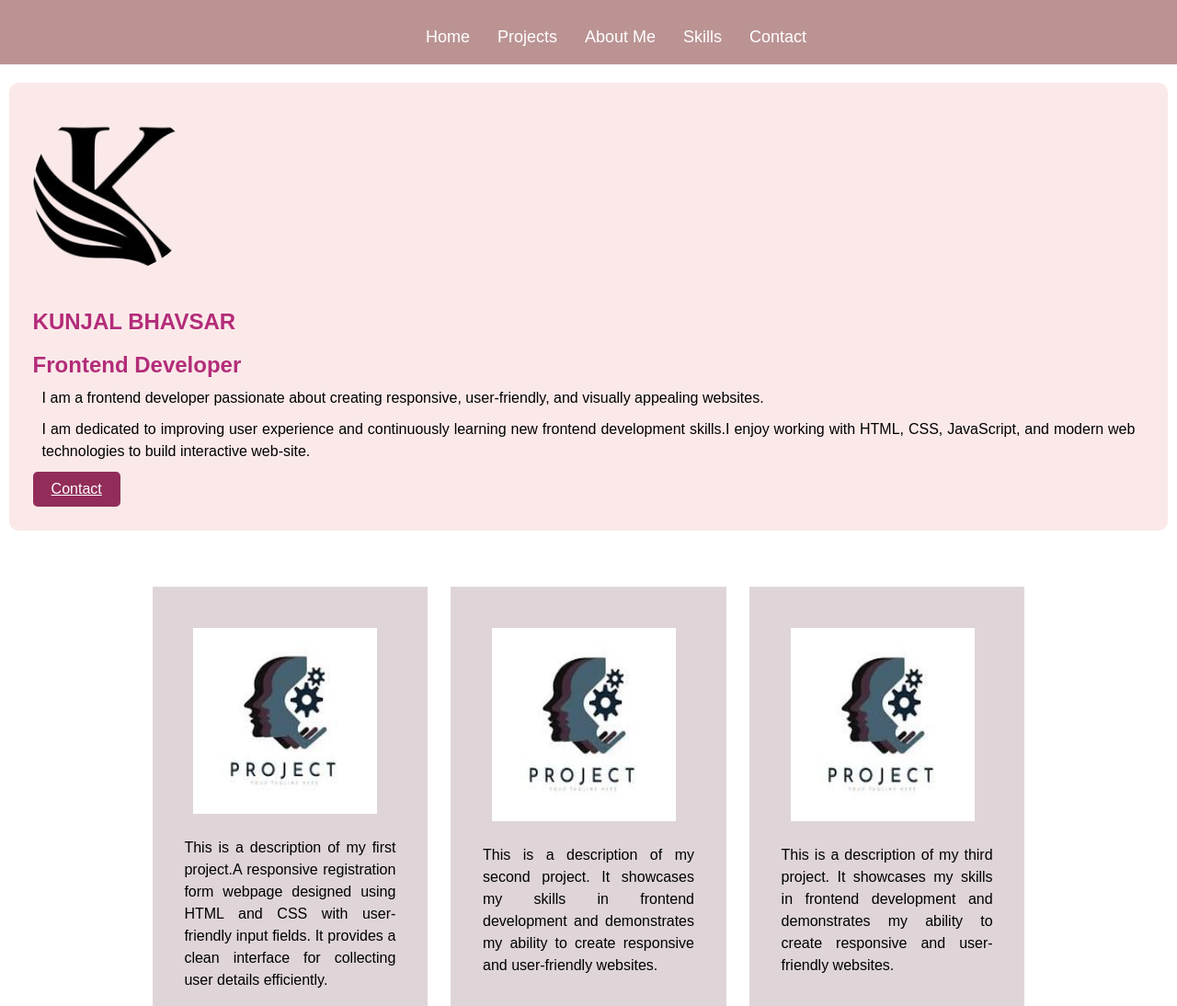
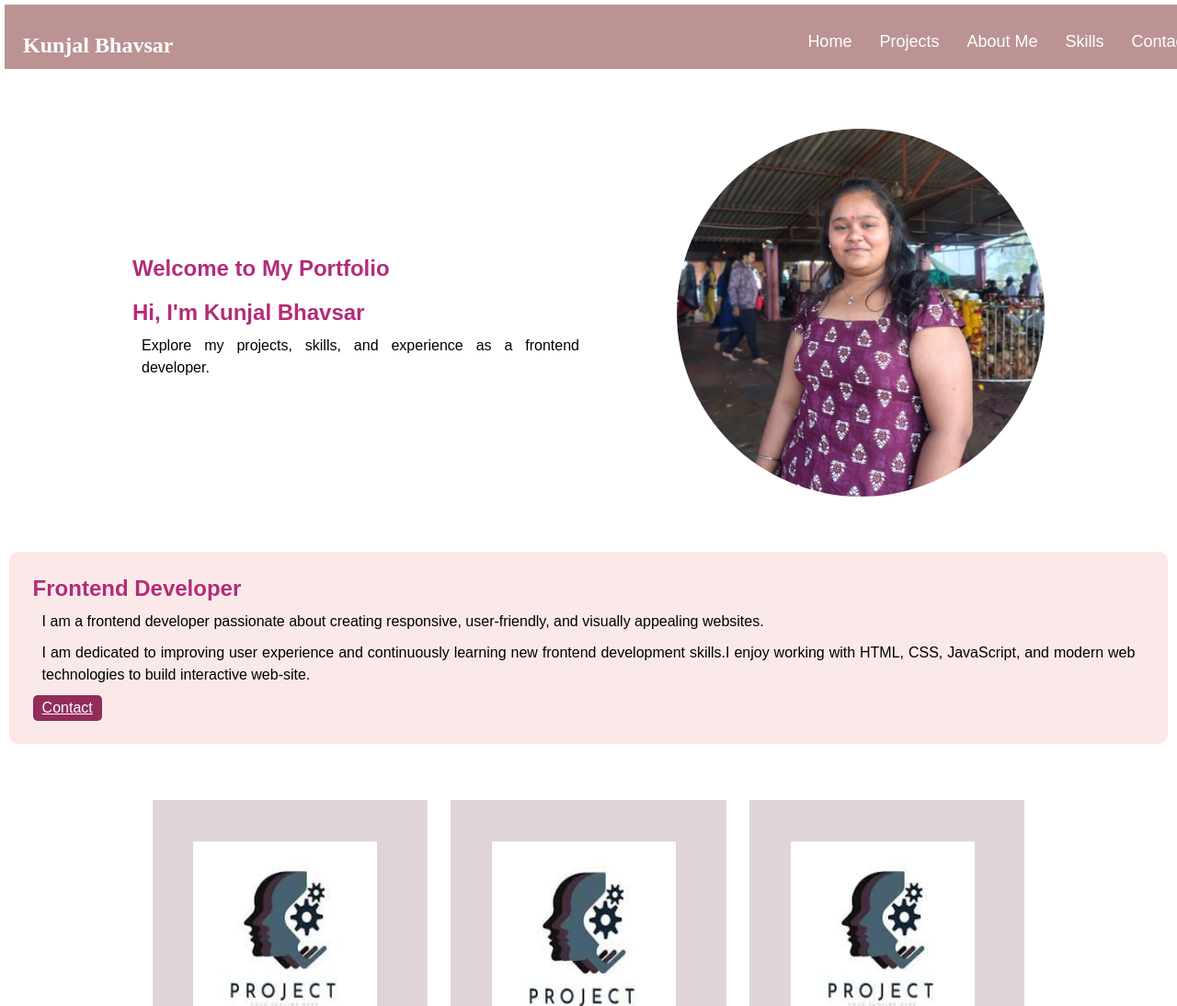
Before and after one commit to kunjalbhavsar24-blip/portfolio-website, a plain HTML site: page index.html in a window 1280 px wide. Shown: the top 1094 px of the page at 92% size. Drawn offline with Linux system fonts and the light colour scheme.

Commit message:
Add files via upload

```diff
--- a/index.html
+++ b/index.html
@@ -2,11 +2,15 @@
 
 <head>
     <title>Portfolio</title>
+    <meta name="viewport" content="width=device-width, initial-scale=1.0">
     <link rel="stylesheet" href="style.css">
 </head>
 
 <body>
     <nav>
+        <div class="name">
+            <p>Kunjal Bhavsar</p>
+        </div>
         <ul>
             <li><a href="#">Home</a></li>
             <li><a href="#projects">Projects</a></li>
@@ -15,10 +19,21 @@
             <li><a href="#contact">Contact</a></li>
         </ul>
     </nav>
+    <section>
+        <div class="intro">
+            <div class="text">
+                <h1>Welcome to My Portfolio</h1>
+                <h2>Hi, I'm Kunjal Bhavsar</h2>
+                <p>Explore my projects, skills, and experience as a frontend developer.</p>
+            </div>
+            <div>
+                <img class="imge" src="photo.jpeg" alt="Profile Picture">
+            </div>
 
+
+        </div>
+    </section>
     <section id="#" class="home">
-        <img src="logo.png" alt="Profile Picture">
-        <h1>KUNJAL BHAVSAR</h1>
         <h2>Frontend Developer</h2>
         <p>I am a frontend developer passionate about creating responsive, user-friendly, and visually appealing websites. </p>
         <p>I am dedicated to improving user experience and continuously learning new frontend development skills.I enjoy working with HTML, CSS, JavaScript, and modern web technologies to build interactive web-site.</p>
@@ -27,12 +42,12 @@
     <section id="projects" class="project-container">
         <div class="card">
             <img src="project1.jpg " alt="Project 1 ">
-            <p>This is a description of my first project.A responsive registration form webpage designed using HTML and CSS with user-friendly input fields. It provides a clean interface for collecting user details efficiently.</p>
+            <p>A responsive registration form webpage designed using HTML and CSS with user-friendly input fields. It provides a clean interface for collecting user details efficiently.</p>
             <a class="button" href="https://kunjalbhavsar24-blip.github.io/registration-form/">View Project</a>
         </div>
         <div class="card">
             <img src="project1.jpg " alt="Project 2 ">
-            <p>This is a description of my second project. It showcases my skills in frontend development and demonstrates my ability to create responsive and user-friendly websites.</p>
+            <p>Created a personal portfolio website to showcase skills, projects, and contact information with a modern responsive layout</p>
             <a class="button" href="https://kunjalbhavsar24-blip.github.io/portfolio-website/">View Project</a>
         </div>
         <div class="card">
--- a/style.css
+++ b/style.css
@@ -13,14 +13,15 @@ nav {
     left: 0;
     background-color: #bb9393;
     color: #ffffff;
+    margin: 5px;
     padding: 10px;
     display: flex;
-    justify-content: center;
     z-index: 1000;
 }
 
 nav ul {
     margin-top: 20px;
+    margin-left: 50%;
     display: flex;
     justify-content: center;
     list-style: none;
@@ -36,6 +37,47 @@ nav ul li a {
 
 nav ul li a:hover {
     color: #000000;
+}
+
+.name {
+    margin-top: 6px;
+    display: flex;
+}
+
+.name p {
+    color: white;
+    font-family: Times New Roman, serif;
+    font-weight: bold;
+    font-size: 24px;
+    margin-left: 10px;
+}
+
+.img {
+    max-width: 20px;
+    max-height: 20px;
+    border-radius: 50%;
+    object-fit: cover;
+}
+
+.intro {
+    display: flex;
+    justify-content: space-between;
+    align-items: center;
+    width: 80%;
+    margin: auto;
+    padding: 40px;
+    /* position: static; */
+}
+
+.text {
+    width: 50%;
+}
+
+.imge {
+    width: 400px;
+    height: 400px;
+    border-radius: 50%;
+    object-fit: cover;
 }
 
 h1 {
@@ -78,7 +120,10 @@ section {
 
 .button {
     display: inline-block;
-    padding: 10px 20px;
+    height: auto;
+    text-align: center;
+    padding-bottom: 0px;
+    padding: 5px 10px;
     background: #922d5a;
     color: white;
     border-color: #922d5a;
```
Also changed, not shown: photo.jpeg (added).
